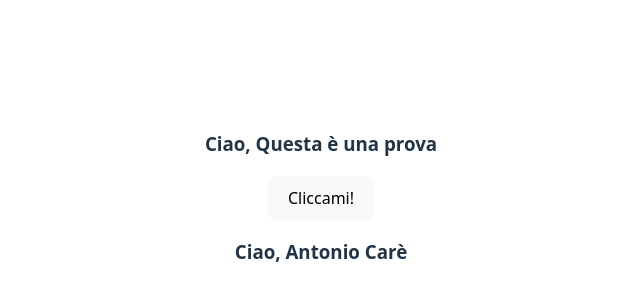
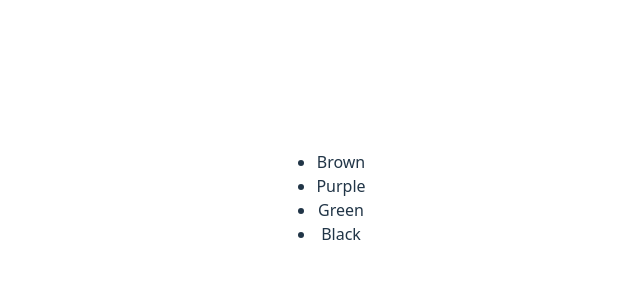
Before and after one commit to AntonioCare/React, a React (Vite) app in the folder esercizi-react/: page / in a window 1280 px wide. Shown: the part 202-502 px from the top of the page, without its empty margins (319-959 px from the left). Built offline with nearby package versions, Linux system fonts and the light colour scheme.

Commit message:
Svolto Esercizio Lists

```diff
--- a/esercizi-react/src/App.jsx
+++ b/esercizi-react/src/App.jsx
@@ -1,26 +1,18 @@
 import "./App.css";
-import Risultato from "./components/Risultato";
-import Saluto from "./components/saluto";
+import "./components/Color";
+import Colors from "./components/Colors";
 
 function App() {
-  const nome = "Antonio";
-  const cognome = "Carè";
-  const persona = {
-    nome: "Antonio",
-    cognome: "Carè",
-    eta: 23,
-  };
-  function handleClick() {
-    console.log("Sono stato cliccato");
-  }
   return (
     <>
-      <Risultato operazione={handleClick}></Risultato>
-      {persona.eta > 18 ? (
-        <Saluto nome={persona.nome} cognome={persona.cognome}></Saluto>
-      ) : (
-        <h3>Non sei autorizzato</h3>
-      )}
+      <Colors
+        colors={[
+          { id: 2, name: "Brown" },
+          { id: 3, name: "Purple" },
+          { id: 4, name: "Green" },
+          { id: 5, name: "Black" },
+        ]}
+      ></Colors>
     </>
   );
 }
--- /dev/null
+++ b/esercizi-react/src/components/Color.jsx
@@ -0,0 +1,7 @@
+export default function Color({ color }) {
+  return (
+    <>
+      <li>{color.name}</li>
+    </>
+  );
+}
--- /dev/null
+++ b/esercizi-react/src/components/Colors.jsx
@@ -0,0 +1,13 @@
+import Color from "./Color";
+
+export default function Colors({ colors }) {
+  return (
+    <>
+      <ul>
+        {colors.map((color) => (
+          <Color key={color.id} color={color}></Color>
+        ))}
+      </ul>
+    </>
+  );
+}
--- a/esercizi-react/src/components/Risultato.jsx
+++ /dev/null
@@ -1,10 +0,0 @@
-import Saluto from "./saluto";
-
-export default function Risultato(props) {
-  return (
-    <>
-      <Saluto nome="Questa è una prova"></Saluto>
-      <button onClick={props.operazione}>Cliccami!</button>
-    </>
-  );
-}
--- a/esercizi-react/src/components/saluto.jsx
+++ /dev/null
@@ -1,7 +0,0 @@
-export default function Saluto(props) {
-  return (
-    <h3>
-      Ciao, {props.nome} {props.cognome}
-    </h3>
-  );
-}
```
Also changed, not shown: 2 other files (tests, documents, lock files or other folders).
